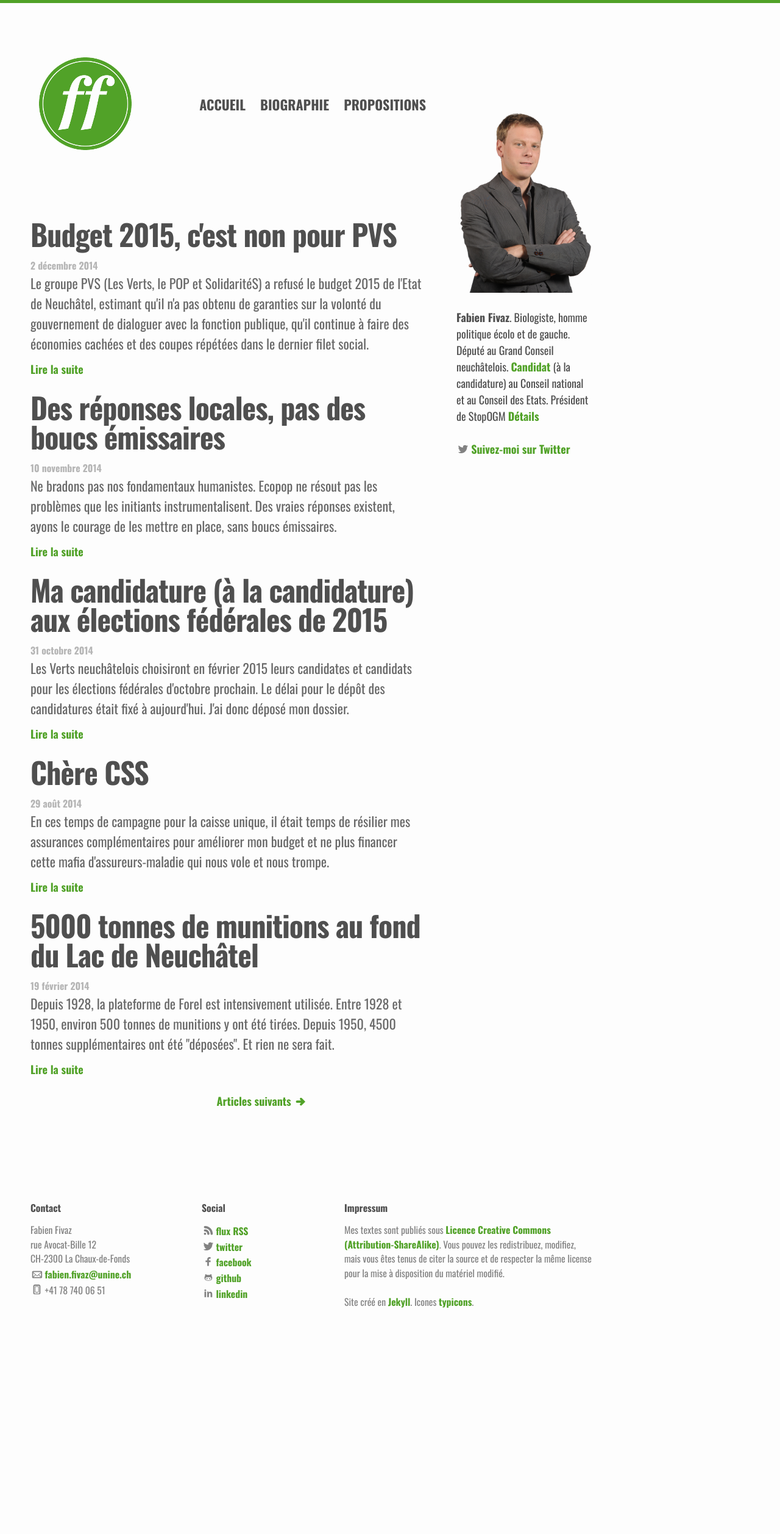
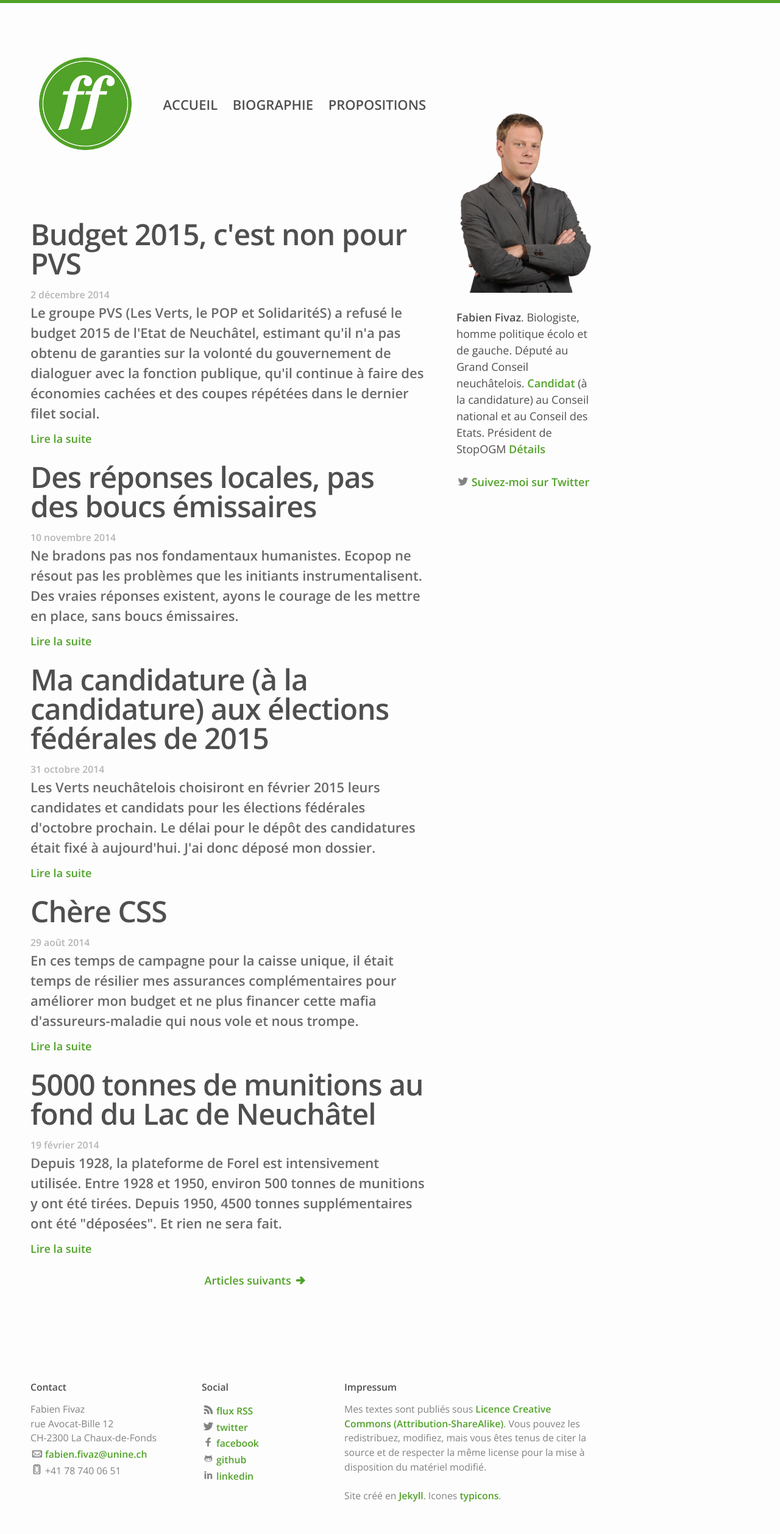
Before and after one commit to ffivaz/ffivaz.github.io, a Jekyll site: the page built from index.html, in a window 1280 px wide. Shown: the whole page at 61% size. Built offline with Jekyll 4.4.1, drawn with Linux system fonts in a browser that asks for light colours; nearby versions of some CDN libraries; the list of posts is cut into pages by our own code; before the commit the page ends 2197 px from its top, so only the background shows below that.

Commit message:
Font tests

```diff
--- a/_includes/head.html
+++ b/_includes/head.html
@@ -11,7 +11,6 @@
     <link rel="canonical" href="{{ page.url | replace:'index.html','' | prepend: site.baseurl | prepend: site.url }}">
     <link rel="alternate" type="application/atom+xml" title="{{ site.title }}" href="{{ "/feed.xml" | prepend: site.baseurl | prepend: site.url }}" />
     <link href='http://fonts.googleapis.com/css?family=Open+Sans:400,500,600' rel='stylesheet' type='text/css'>
-    <link href='http://fonts.googleapis.com/css?family=Oswald:400,700,300' rel='stylesheet' type='text/css'>
 
     <meta property="og:url" content="{{ page.url | replace:'index.html','' | prepend: site.baseurl | prepend: site.url }}" />
     <meta property="og:title" content="{{ page.title }}" />
--- a/_sass/_base.scss
+++ b/_sass/_base.scss
@@ -18,7 +18,7 @@
     font-family: $base-font-family;
     font-size: $base-font-size;
     line-height: $base-line-height;
-    font-weight: 400;
+    font-weight: $base-font-weight;
     color: $grey-color-dark;
     background-color: $background-color;
     -webkit-text-size-adjust: 100%;
@@ -79,7 +79,7 @@
  * Headings
  */
 h1, h2, h3, h4, h5, h6 {
-    font-weight: 600;
+    font-weight: $title-font-weight;
 }
 
 
@@ -90,7 +90,7 @@
 a {
     color: $brand-color;
     text-decoration: none;
-    font-weight: 600;
+    font-weight: $title-font-weight;
 
     &:visited {
         color: $brand-color;
--- a/_sass/_layout.scss
+++ b/_sass/_layout.scss
@@ -41,7 +41,7 @@
     .page-link {
         color: $grey-color-dark;
         font-size: $summary-font-size;
-        font-weight: 600;
+        font-weight: $title-font-weight;
         text-transform: uppercase;
         line-height: $base-line-height;
 
@@ -127,7 +127,7 @@
 
     .title-text {
         color: $grey-color-dark;
-        font-weight: 400;
+        font-weight: $base-font-weight;
         font-size: $base-font-size;
         margin-left: $spacing-unit;
         margin-right: $spacing-unit;
@@ -231,7 +231,7 @@
 .post-meta {
     font-size: $small-font-size;
     color: $grey-color-light;
-    font-weight: 600;
+    font-weight: $title-font-weight;
 }
 
 .post-link {
@@ -252,7 +252,7 @@
     font-size: $title-font-size;
     letter-spacing: -1px;
     line-height: 1;
-    font-weight: 600;
+    font-weight: $title-font-weight;
     color: $grey-color-dark;
 
     @include media-query($on-laptop) {
@@ -263,7 +263,7 @@
 .post-summary {
     font-size: 22px;
     color: $grey-color-middle;
-    font-weight: 500;
+    font-weight: $title-font-weight;
 }
 
 .post-content {
--- a/css/main.scss
+++ b/css/main.scss
@@ -6,8 +6,11 @@
 
 
 // Our variables
-$base-font-family: 'Oswald', sans-serif;
+$base-font-family: 'Open Sans', serif;
 $base-line-height: 1.5;
+
+$base-font-weight: 300;
+$title-font-weight: 700;
 
 $spacing-unit:     25px;
 
```
